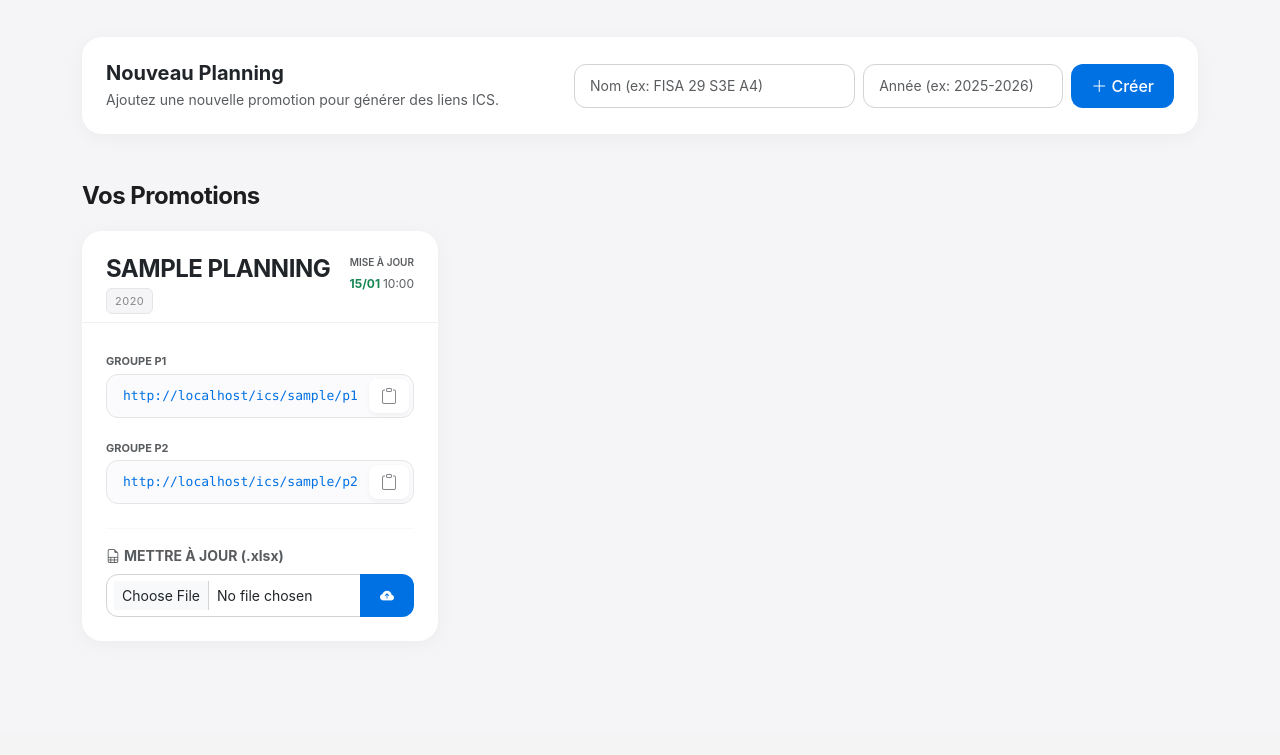
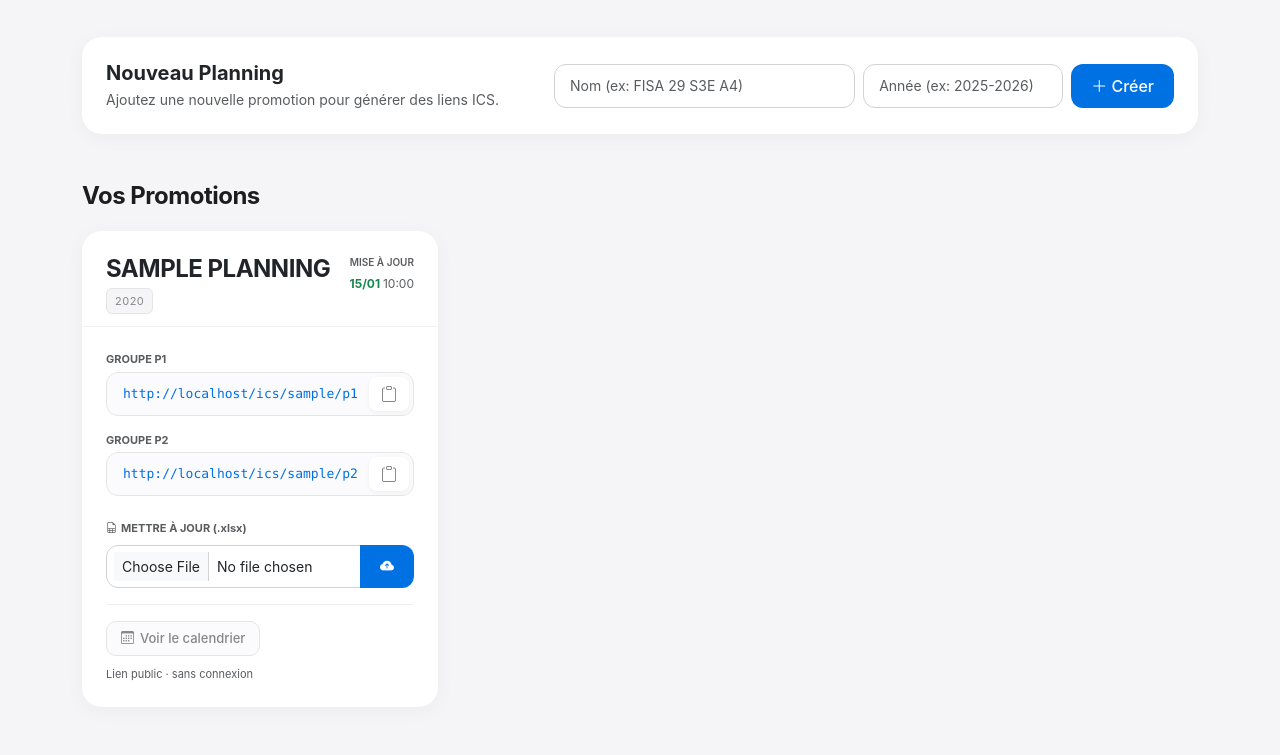
Before and after one commit to julesh17/CESI-EDT-VERCEL, a FastAPI app: template templates/index.html in a window 1280 px wide. Shown: the part 67-822 px from the top of the page. Before the commit the page ends 684 px from the top, so only its background shows below. Run offline with FastAPI, Linux system fonts and the light colour scheme; the template is opened without the code that fills it: most values are stand-ins (such as "Sample title", 1, 10 or a date in 2020).

Commit message:
Refactor HTML and CSS styles in index.html

```diff
--- a/templates/index.html
+++ b/templates/index.html
@@ -20,22 +20,17 @@
             background-color: var(--bg-body);
             font-family: -apple-system, BlinkMacSystemFont, "Segoe UI", Roboto, Helvetica, Arial, sans-serif;
             color: var(--text-primary);
-            padding-top: 80px; /* Espace pour la navbar fixe */
+            padding-top: 80px;
         }
 
-        /* --- Navbar Glassmorphism --- */
         .navbar-glass {
             background: rgba(255, 255, 255, 0.75);
             backdrop-filter: blur(20px);
             -webkit-backdrop-filter: blur(20px);
             border-bottom: 1px solid rgba(0,0,0,0.05);
-            transition: all 0.3s ease;
         }
 
-        .nav-logo {
-            height: 40px;
-            margin-right: 10px;
-        }
+        .nav-logo { height: 40px; margin-right: 10px; }
 
         .user-pill {
             background: rgba(0,0,0,0.05);
@@ -45,7 +40,6 @@
             font-weight: 500;
         }
 
-        /* --- Cards --- */
         .card-apple {
             border: none;
             border-radius: 20px;
@@ -64,14 +58,11 @@
         .card-header-clean {
             background: transparent;
             border-bottom: 1px solid #f0f0f0;
-            padding: 1.5rem 1.5rem 0.5rem 1.5rem;
+            padding: 1.5rem 1.5rem 0.75rem 1.5rem;
         }
 
-        .card-body-clean {
-            padding: 1.5rem;
-        }
+        .card-body-clean { padding: 1.5rem; }
 
-        /* --- Inputs & Buttons --- */
         .form-control-apple {
             border-radius: 12px;
             border: 1px solid #d2d2d7;
@@ -122,14 +113,10 @@
             box-shadow: 0 2px 5px rgba(0,0,0,0.05);
             transition: all 0.2s;
             padding: 5px 12px;
+            flex-shrink: 0;
         }
-        .btn-copy:hover {
-            color: var(--accent);
-            background: #fff;
-            transform: translateY(-1px);
-        }
+        .btn-copy:hover { color: var(--accent); transform: translateY(-1px); }
 
-        /* --- Badge & Typos --- */
         .badge-year {
             background-color: #f5f5f7;
             color: var(--text-secondary);
@@ -138,7 +125,6 @@
             padding: 4px 8px;
             font-size: 11px;
             letter-spacing: 0.5px;
-            vertical-align: middle;
         }
 
         .section-title {
@@ -146,20 +132,46 @@
             font-weight: 700;
             letter-spacing: -0.5px;
             margin-bottom: 20px;
-            color: var(--text-primary);
         }
 
-        /* --- Animation d'entrée --- */
+        .btn-view {
+            display: inline-flex;
+            align-items: center;
+            gap: 6px;
+            padding: 7px 14px;
+            border-radius: 10px;
+            border: 1.5px solid #e5e5e5;
+            background: #fbfbfd;
+            color: var(--text-secondary);
+            font-size: 13px;
+            font-weight: 500;
+            text-decoration: none;
+            transition: all 0.2s;
+        }
+        .btn-view:hover {
+            border-color: var(--accent);
+            color: var(--accent);
+            background: #f0f7ff;
+        }
+
+        .card-actions {
+            display: flex;
+            align-items: center;
+            gap: 10px;
+            flex-wrap: wrap;
+            padding-top: 1rem;
+            margin-top: 1rem;
+            border-top: 1px solid #f0f0f0;
+        }
+
         .fade-in-up {
             opacity: 0;
             animation: fadeInUp 0.6s cubic-bezier(0.16, 1, 0.3, 1) forwards;
         }
-
         @keyframes fadeInUp {
             from { opacity: 0; transform: translateY(20px); }
-            to { opacity: 1; transform: translateY(0); }
+            to   { opacity: 1; transform: translateY(0); }
         }
-
         .delay-1 { animation-delay: 0.1s; }
         .delay-2 { animation-delay: 0.2s; }
     </style>
@@ -172,7 +184,6 @@
             <img src="https://peoplespheres.com/wp-content/uploads/2024/10/CESI-logo.png" alt="CESI" class="nav-logo">
             <span>EDT Manager</span>
         </a>
-
         <div class="d-flex align-items-center">
             <div class="user-pill d-none d-sm-block me-3">
                 <i class="bi bi-person-circle text-muted me-1"></i> {{ user }}
@@ -193,15 +204,18 @@
     </div>
     {% endif %}
 
+    <!-- Créer un nouveau planning -->
     <div class="card card-apple mb-5 fade-in-up">
         <div class="card-body-clean d-flex flex-column flex-md-row align-items-center justify-content-between p-4">
             <div class="mb-3 mb-md-0">
                 <h5 class="fw-bold mb-1">Nouveau Planning</h5>
                 <p class="text-muted small mb-0">Ajoutez une nouvelle promotion pour générer des liens ICS.</p>
             </div>
-            <form action="/create" method="post" class="d-flex gap-2 w-100 w-md-auto" style="max-width: 600px;">
-                <input type="text" name="promo_name" class="form-control form-control-apple" placeholder="Nom (ex: FISA 29 S3E A4)" required>
-                <input type="text" name="school_year" class="form-control form-control-apple" placeholder="Année (ex: 2025-2026)" style="max-width: 200px;" required>
+            <form action="/create" method="post" class="d-flex gap-2 w-100" style="max-width: 620px;">
+                <input type="text" name="promo_name" class="form-control form-control-apple"
+                       placeholder="Nom (ex: FISA 29 S3E A4)" required>
+                <input type="text" name="school_year" class="form-control form-control-apple"
+                       placeholder="Année (ex: 2025-2026)" style="max-width: 200px;" required>
                 <button type="submit" class="btn btn-primary-apple text-nowrap">
                     <i class="bi bi-plus-lg"></i> Créer
                 </button>
@@ -215,6 +229,8 @@
         {% for p in plannings %}
         <div class="col-lg-6 col-xl-4 mb-4 fade-in-up delay-2">
             <div class="card card-apple h-100">
+
+                <!-- En-tête -->
                 <div class="card-header-clean d-flex justify-content-between align-items-start">
                     <div>
                         <h4 class="fw-bold mb-0 text-uppercase" style="letter-spacing: -0.5px;">{{ p.name }}</h4>
@@ -224,7 +240,8 @@
                         <small class="d-block text-muted" style="font-size: 10px; font-weight: 600; text-transform: uppercase;">Mise à jour</small>
                         <small class="text-success fw-bold" style="font-size: 12px;">
                             {% if p.updated_at %}
-                                {{ p.updated_at[8:10] }}/{{ p.updated_at[5:7] }} <span class="text-muted fw-normal">{{ p.updated_at[11:16] }}</span>
+                                {{ p.updated_at[8:10] }}/{{ p.updated_at[5:7] }}
+                                <span class="text-muted fw-normal">{{ p.updated_at[11:16] }}</span>
                             {% else %}
                                 --/--
                             {% endif %}
@@ -232,39 +249,57 @@
                     </div>
                 </div>
 
+                <!-- Corps -->
                 <div class="card-body-clean">
 
+                    <!-- Lien ICS P1 -->
                     <div class="mb-3">
-                        <label class="small text-muted fw-bold mb-1" style="font-size: 11px;">GROUPE P1</label>
+                        <label class="small text-muted fw-bold mb-1 d-block" style="font-size: 11px;">GROUPE P1</label>
                         <div class="input-group-code">
-                            <input type="text" readonly class="form-control" value="{{ request.base_url }}ics/{{ p.slug }}/p1.ics" id="link-p1-{{ p.slug }}">
-                            <button class="btn-copy" onclick="copyToClipboard('link-p1-{{ p.slug }}', this)">
+                            <input type="text" readonly class="form-control"
+                                   value="{{ request.base_url }}ics/{{ p.slug }}/p1.ics"
+                                   id="link-p1-{{ p.slug }}">
+                            <button class="btn-copy" onclick="copyToClipboard('link-p1-{{ p.slug }}', this)" title="Copier le lien">
                                 <i class="bi bi-clipboard"></i>
                             </button>
                         </div>
                     </div>
 
+                    <!-- Lien ICS P2 -->
                     <div class="mb-4">
-                        <label class="small text-muted fw-bold mb-1" style="font-size: 11px;">GROUPE P2</label>
+                        <label class="small text-muted fw-bold mb-1 d-block" style="font-size: 11px;">GROUPE P2</label>
                         <div class="input-group-code">
-                            <input type="text" readonly class="form-control" value="{{ request.base_url }}ics/{{ p.slug }}/p2.ics" id="link-p2-{{ p.slug }}">
-                            <button class="btn-copy" onclick="copyToClipboard('link-p2-{{ p.slug }}', this)">
+                            <input type="text" readonly class="form-control"
+                                   value="{{ request.base_url }}ics/{{ p.slug }}/p2.ics"
+                                   id="link-p2-{{ p.slug }}">
+                            <button class="btn-copy" onclick="copyToClipboard('link-p2-{{ p.slug }}', this)" title="Copier le lien">
                                 <i class="bi bi-clipboard"></i>
                             </button>
                         </div>
                     </div>
 
-                    <form action="/upload/{{ p.slug }}" method="post" enctype="multipart/form-data" class="pt-3 border-top border-light">
-                        <label class="small text-muted fw-bold mb-2 d-flex align-items-center">
+                    <!-- Upload Excel -->
+                    <form action="/upload/{{ p.slug }}" method="post" enctype="multipart/form-data">
+                        <label class="small text-muted fw-bold mb-2 d-flex align-items-center" style="font-size: 11px;">
                             <i class="bi bi-file-earmark-spreadsheet me-1"></i> METTRE À JOUR (.xlsx)
                         </label>
                         <div class="input-group">
-                            <input type="file" name="file" class="form-control form-control-sm form-control-apple" accept=".xlsx" required>
-                            <button class="btn btn-sm btn-primary-apple" type="submit">
+                            <input type="file" name="file"
+                                   class="form-control form-control-sm form-control-apple"
+                                   accept=".xlsx" required>
+                            <button class="btn btn-sm btn-primary-apple" type="submit" title="Uploader">
                                 <i class="bi bi-cloud-arrow-up-fill"></i>
                             </button>
                         </div>
                     </form>
+
+                    <!-- Lien calendrier public -->
+                    <div class="card-actions">
+                        <a href="/calendrier/{{ p.slug }}" target="_blank" class="btn-view">
+                            <i class="bi bi-calendar3"></i> Voir le calendrier
+                        </a>
+                        <span class="text-muted" style="font-size: 11px;">Lien public · sans connexion</span>
+                    </div>
 
                 </div>
             </div>
@@ -283,18 +318,16 @@
 
 <script>
     function copyToClipboard(elementId, btn) {
-        const copyText = document.getElementById(elementId);
-        copyText.select();
-        copyText.setSelectionRange(0, 99999);
-
-        navigator.clipboard.writeText(copyText.value).then(() => {
-            const originalIcon = btn.innerHTML;
+        const el = document.getElementById(elementId);
+        el.select();
+        el.setSelectionRange(0, 99999);
+        navigator.clipboard.writeText(el.value).then(() => {
+            const orig = btn.innerHTML;
             btn.innerHTML = '<i class="bi bi-check-lg text-success"></i>';
-            btn.style.transform = "scale(1.1)";
-
+            btn.style.transform = 'scale(1.1)';
             setTimeout(() => {
-                btn.innerHTML = '<i class="bi bi-clipboard"></i>';
-                btn.style.transform = "scale(1)";
+                btn.innerHTML = orig;
+                btn.style.transform = 'scale(1)';
             }, 2000);
         });
     }
```
